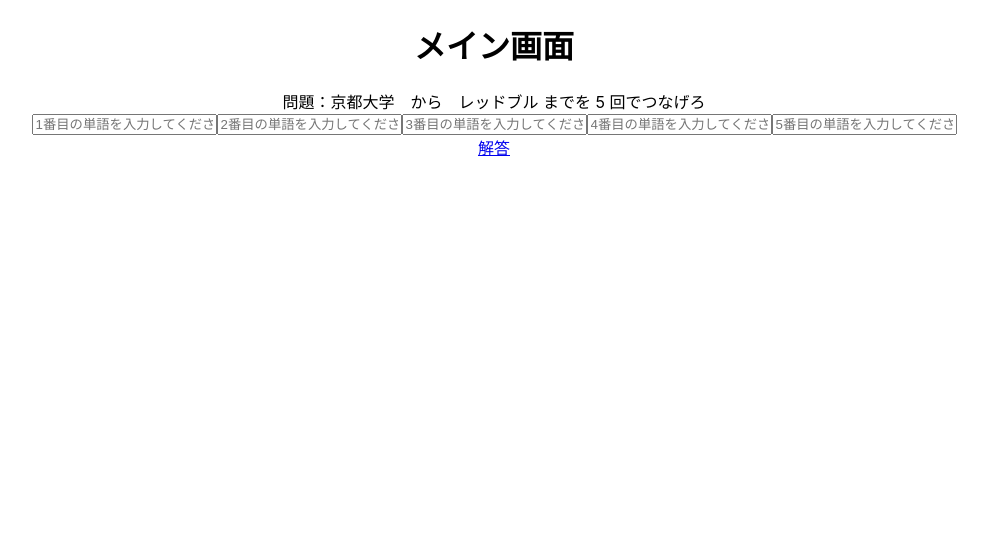
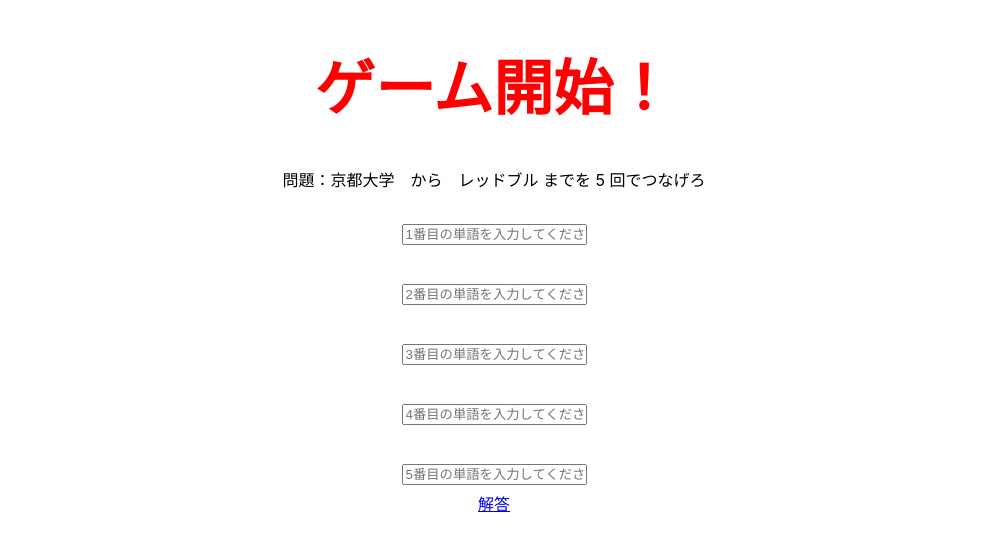
Before and after one commit to Kamodes/wikitsunagi_front, a React (Create React App) app: page /Main in a window 1280 px wide. Shown: the top 550 px of the page, without its empty margins (146-1134 px from the left). Built offline with nearby package versions, Linux system fonts and the light colour scheme.

Commit message:
App.tsxで問題文を取得するようにした

```diff
--- a/src/components/Answer.tsx
+++ b/src/components/Answer.tsx
@@ -1,8 +1,14 @@
 import React, {useState} from "react";
+import styled from "styled-components";
 
 type AnswerProps = {
     index: number
 }
+
+const Wrapper = styled.section`
+    font-size: 50px;
+`;
+
 const Answer = (prop: AnswerProps) =>{
     const [answerWord, setAnswerWords] = useState("");
     const handleAnswerInputChange = (e: React.ChangeEvent<HTMLInputElement>) => {
@@ -10,7 +16,12 @@
     }
 
     return(
-        <input type="text" onChange={handleAnswerInputChange} placeholder={`${prop.index + 1}番目の単語を入力してください`}/>
+        <>
+        <Wrapper>
+
+            <input type="text" onChange={handleAnswerInputChange} placeholder={`${prop.index + 1}番目の単語を入力してください`}/>
+        </Wrapper>
+        </>
     )
 }
 
--- a/src/components/AnswersList.tsx
+++ b/src/components/AnswersList.tsx
@@ -1,7 +1,9 @@
 import React, {useState} from "react";
 import Answer from "./Answer";
+import styled from "styled-components"
 
 const array = Array.from({length: 5}, (v, k) => k);
+
 const AnswersList = () =>{
     const answerRows = array.map((i) => {
         return(
--- a/src/components/App.tsx
+++ b/src/components/App.tsx
@@ -1,17 +1,20 @@
-import React from 'react';
+import React, {useState} from 'react';
 import './CSS/App.css';
 import{ BrowserRouter as Router, Route } from 'react-router-dom';
 import Game from './Game';
 import Title from './Title';
-import Result from './Result'
+import Result from './Result';
 
+//ここのinitialの時点でAPIからデータ取ってきても良いと思う
+const initialQuestWord: string[] = ["京都大学", "レッドブル"];
 function App() {
+  const [questWord, setQuestWord] = useState(initialQuestWord);
   return (
     <div className="App">
       <Router>
         <div>
           <Route exact path='/' component={Title}/>
-          <Route exact path='/Main' component={Game}/>
+          <Route exact path='/Main' render={()=> <Game questWords={questWord} />}/>
           <Route exact path='/Result' component={Result}/>
         </div>
       </Router>
--- a/src/components/Game.tsx
+++ b/src/components/Game.tsx
@@ -2,20 +2,26 @@
 import AnswersList from "./AnswersList";
 import{ Link } from 'react-router-dom';
 import styled from "styled-components";
+import { type } from "os";
 
-const initialQuestWord: string[] = ["京都大学", "レッドブル"];
 const maxWord:number = 5;
 
-const url = "https://random-word-api.herokuapp.com/word?number=2";
+type GameProps = {
+    questWords: string[],
+};
 
-const Game = () =>{
-    const [questWord, setQuestWord] = useState(initialQuestWord);
+const TitleStyle = styled.h1`
+    color: red;
+    font-size: 60px;
+`;
+
+const Game = (Prop: GameProps) =>{
     return(
         <>
         <div>
-            <h1>メイン画面</h1>
+            <TitleStyle>ゲーム開始！</TitleStyle>
             <div>
-                問題：{questWord[0]}　から　{questWord[1]} までを {maxWord} 回でつなげろ
+                問題：{Prop.questWords[0]}　から　{Prop.questWords[1]} までを {maxWord} 回でつなげろ
             </div>
             <AnswersList/>
             <Link to="/result">解答</Link>
```
Also changed, not shown: 1 other file (tests, documents, lock files or other folders).
